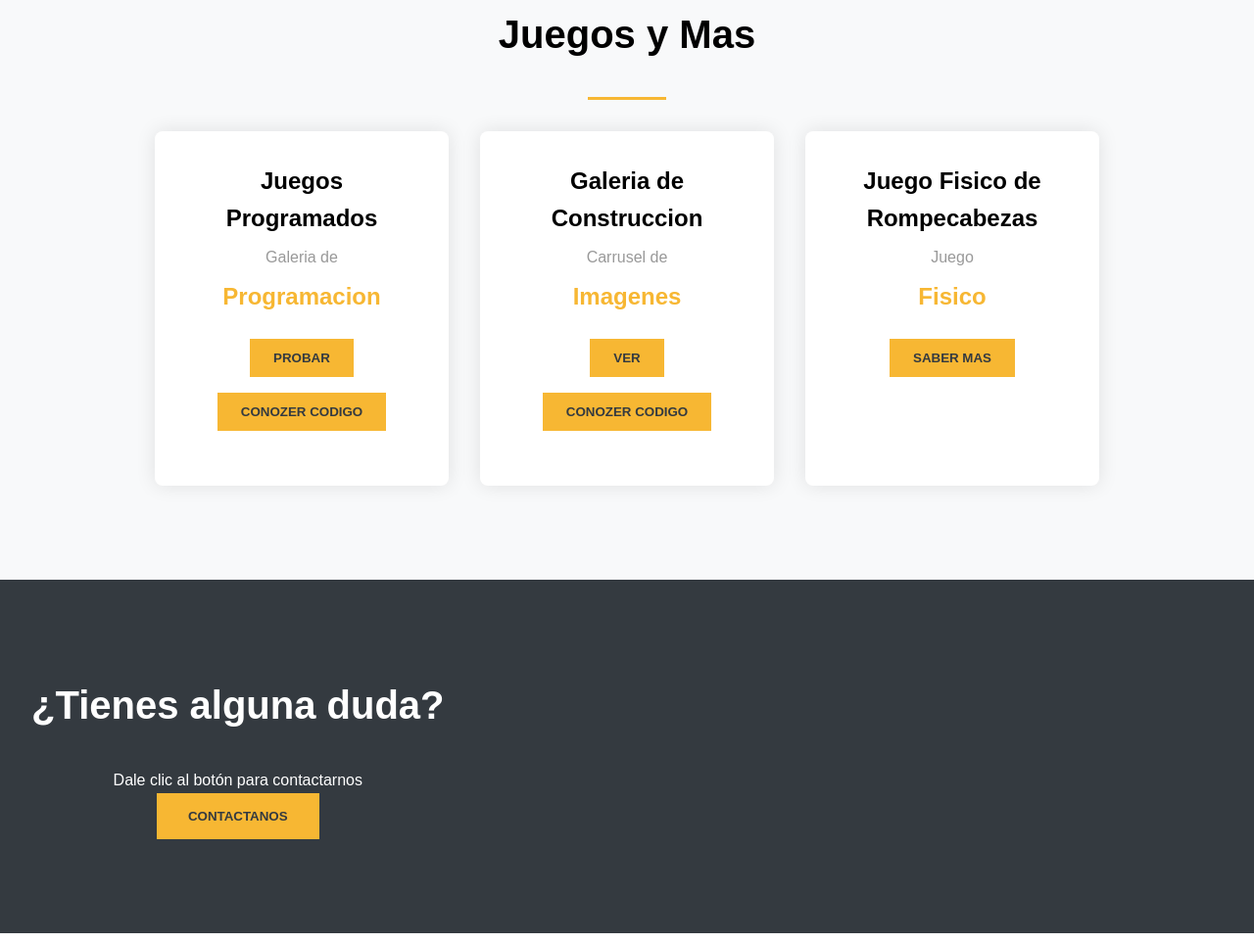
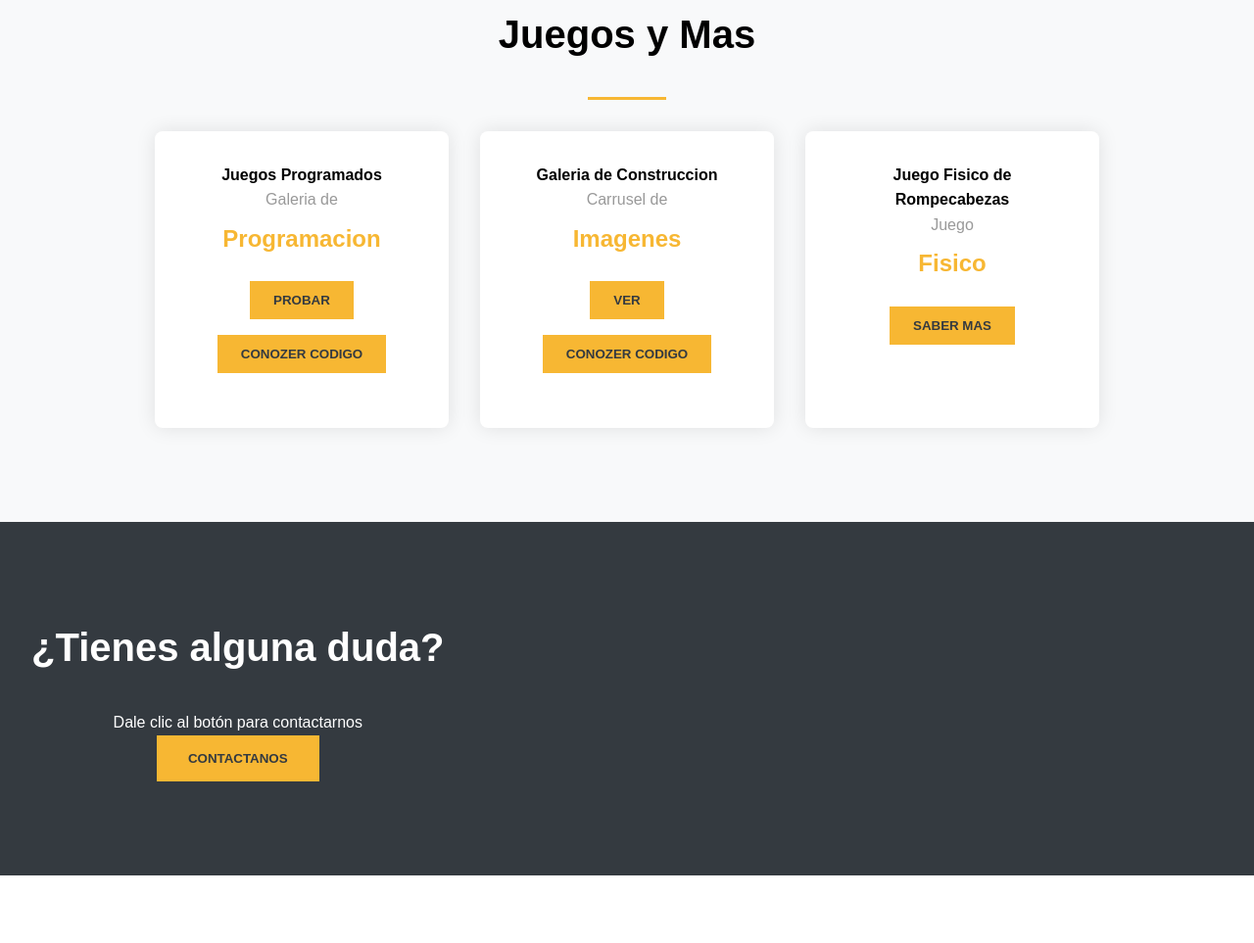
Before and after one commit to ArturoBaiza/Pagina-de-5to.Baco, a plain HTML site: page index.html in a window 1280 px wide. Shown: the part 1805-2768 px from the top of the page at 98% size. Drawn offline with Linux system fonts and the light colour scheme.

Commit message:
Update 1 styles.css

```diff
--- a/styles.css
+++ b/styles.css
@@ -207,11 +207,6 @@ body {
 .content-product-info .stars img {
   width: 20px;
   height: auto;
-}
-
-.content-product-info h4 {
-  font-size: 1.5rem;
-  margin-bottom: 0.5rem;
 }
 
 .content-price {
```
